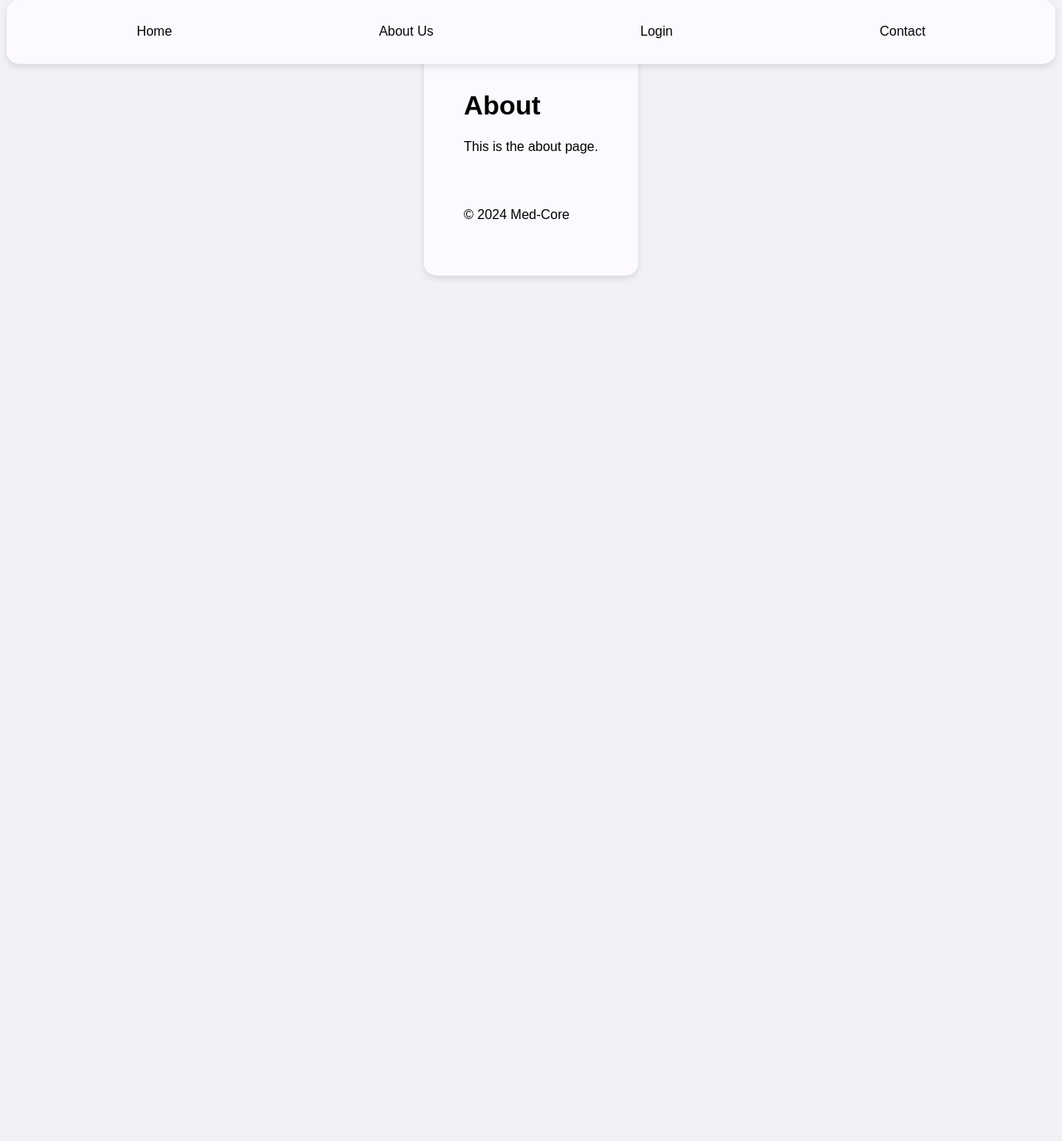
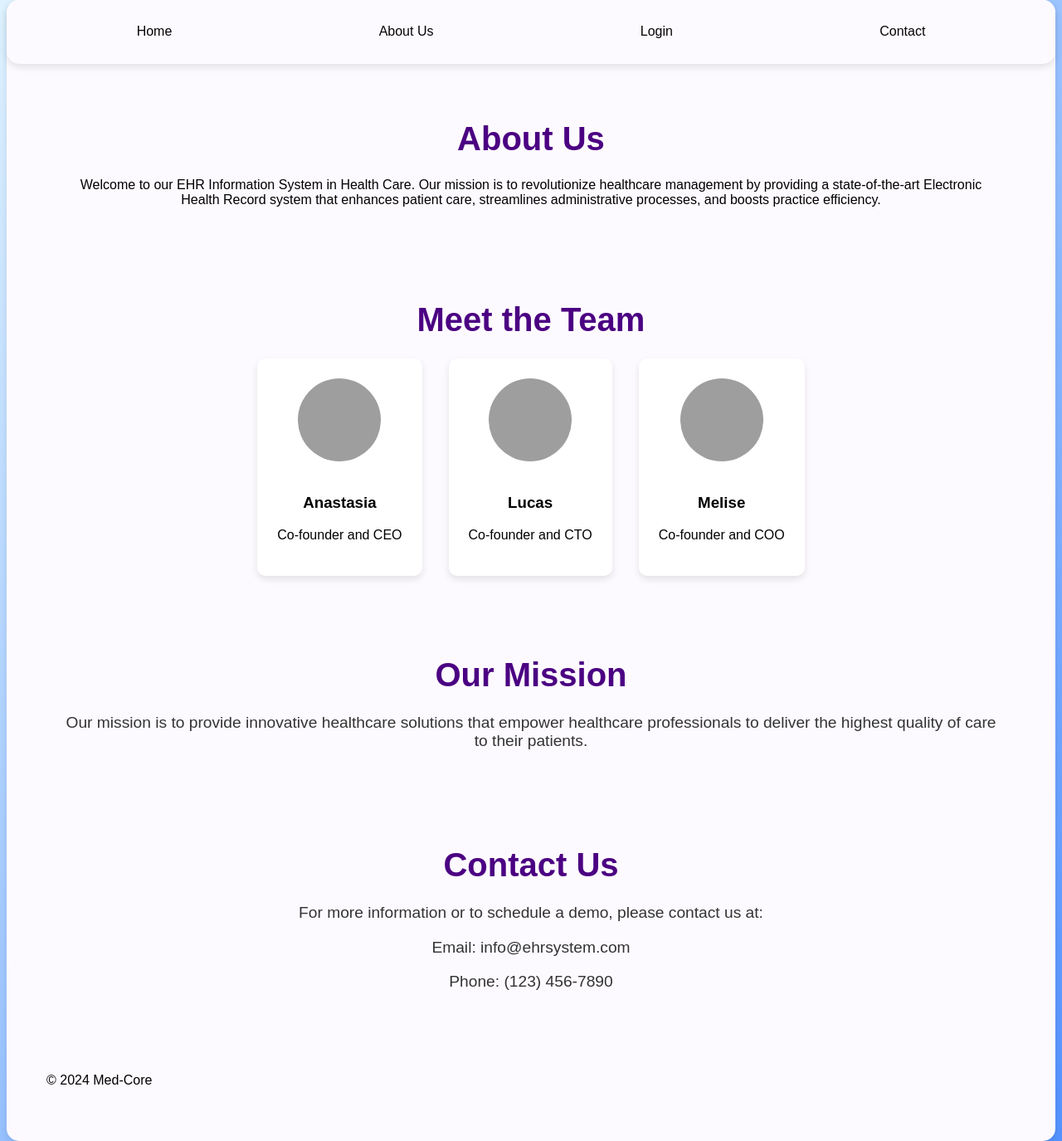
Before and after one commit to lcsavb/med-core, a Flask app: page /about in a window 1280 px wide. Shown: the whole page at 83% size. Before the commit the page ends 336 px from the top, so only its background shows below. Run offline with Flask 3, Linux system fonts and the light colour scheme; grey boxes are pictures that could not be loaded.

Commit message:
Add about page

```diff
--- a/static/index.css
+++ b/static/index.css
@@ -153,7 +153,7 @@
 .testimonials {
     text-align: center;
     padding: 4rem 1rem;
-    background-color: #f9f9f9;
+    background-color: #fdfaff;
     border-radius: 15px;
     box-shadow: 0 4px 8px rgba(0, 0, 0, 0.1);
     margin: 2rem 0;
@@ -229,6 +229,49 @@
     color: #555;
 }
 
+
+/* styles.css */
+
+.about-us, .team, .mission, .contact {
+    padding: 2rem 1rem;
+    text-align: center;
+}
+
+.about-us h1, .team h2, .mission h2, .contact h2 {
+    font-size: 2.5rem;
+    margin-bottom: 1.5rem;
+    color: #4b0082; /* Dark purple color */
+}
+
+.team-members {
+    display: flex;
+    justify-content: center;
+    gap: 2rem;
+    flex-wrap: wrap;
+}
+
+.team-member {
+    background: #fff;
+    border-radius: 10px;
+    padding: 1.5rem;
+    box-shadow: 0 4px 8px rgba(0, 0, 0, 0.1);
+    max-width: 200px;
+    text-align: center;
+}
+
+.team-member img {
+    border-radius: 50%;
+    width: 100px;
+    height: 100px;
+    object-fit: cover;
+    margin-bottom: 1rem;
+}
+
+.mission p, .contact p {
+    font-size: 1.2rem;
+    color: #333;
+}
+
 /* Responsive Design */
 @media (max-width: 768px) {
     .feature-list, .testimonial-list {
--- a/templates/about.html
+++ b/templates/about.html
@@ -1,5 +1,60 @@
-{% extends "base.html" %} {% block title %}About{% endblock %} {% block content
-%}
-<h1>About</h1>
-<p>This is the about page.</p>
+{% extends "base.html" %} {% block title %}About Us {% endblock %} {% block
+content %}
+<link rel="stylesheet" href="{{ url_for('static', filename='index.css') }}" />
+
+<section class="about-us">
+  <h1>About Us</h1>
+  <p>
+    Welcome to our EHR Information System in Health Care. Our mission is to
+    revolutionize healthcare management by providing a state-of-the-art
+    Electronic Health Record system that enhances patient care, streamlines
+    administrative processes, and boosts practice efficiency.
+  </p>
+</section>
+
+<section class="team">
+  <h2>Meet the Team</h2>
+  <div class="team-members">
+    <div class="team-member">
+      <img
+        src="{{ url_for('static', filename='images/anastasia.jpg') }}"
+        alt="Anastasia"
+      />
+      <h3>Anastasia</h3>
+      <p>Co-founder and CEO</p>
+    </div>
+    <div class="team-member">
+      <img
+        src="{{ url_for('static', filename='images/lucas.jpg') }}"
+        alt="Lucas"
+      />
+      <h3>Lucas</h3>
+      <p>Co-founder and CTO</p>
+    </div>
+    <div class="team-member">
+      <img
+        src="{{ url_for('static', filename='images/melise.jpg') }}"
+        alt="Melise"
+      />
+      <h3>Melise</h3>
+      <p>Co-founder and COO</p>
+    </div>
+  </div>
+</section>
+
+<section class="mission">
+  <h2>Our Mission</h2>
+  <p>
+    Our mission is to provide innovative healthcare solutions that empower
+    healthcare professionals to deliver the highest quality of care to their
+    patients.
+  </p>
+</section>
+
+<section class="contact">
+  <h2>Contact Us</h2>
+  <p>For more information or to schedule a demo, please contact us at:</p>
+  <p>Email: info@ehrsystem.com</p>
+  <p>Phone: (123) 456-7890</p>
+</section>
 {% endblock %}
```
Also changed, not shown: static/dashboard.css (deleted), static/scripts.js (deleted), 1 other file.
